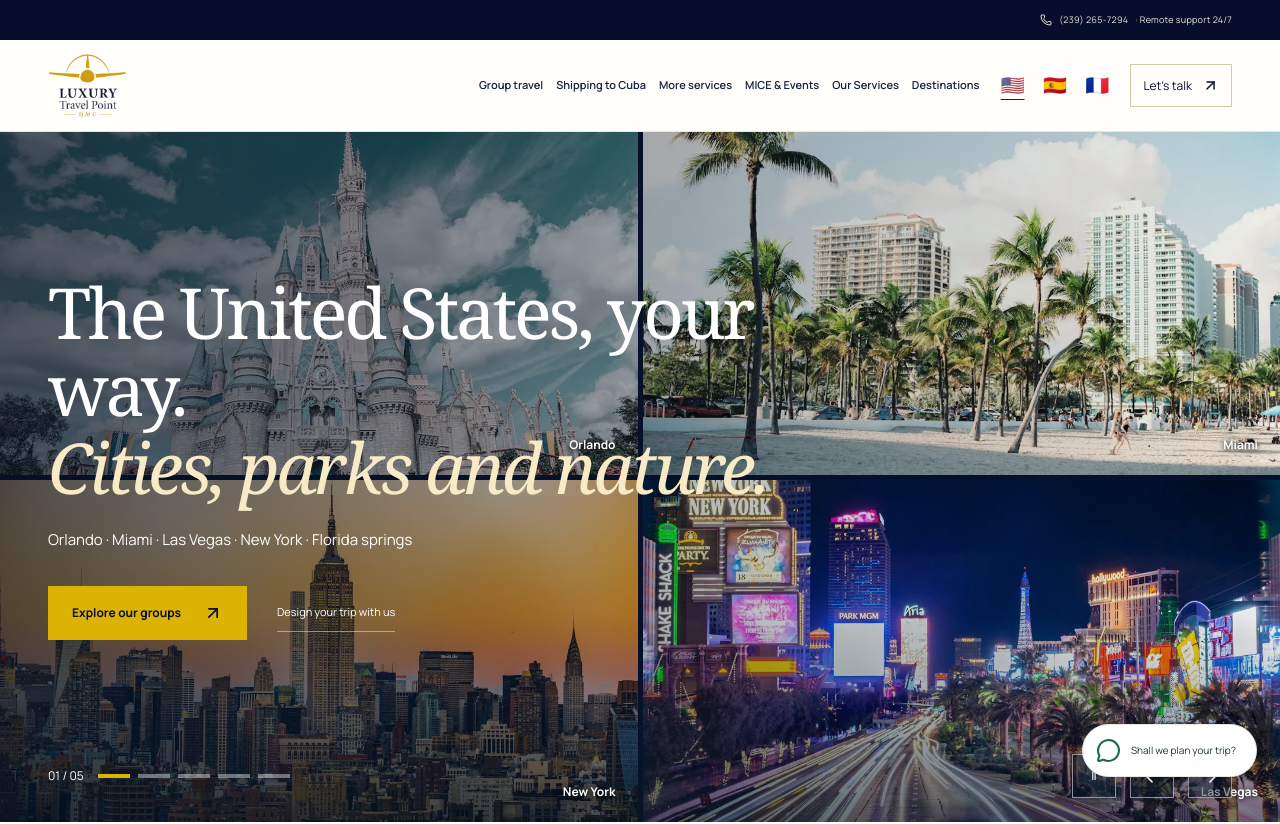
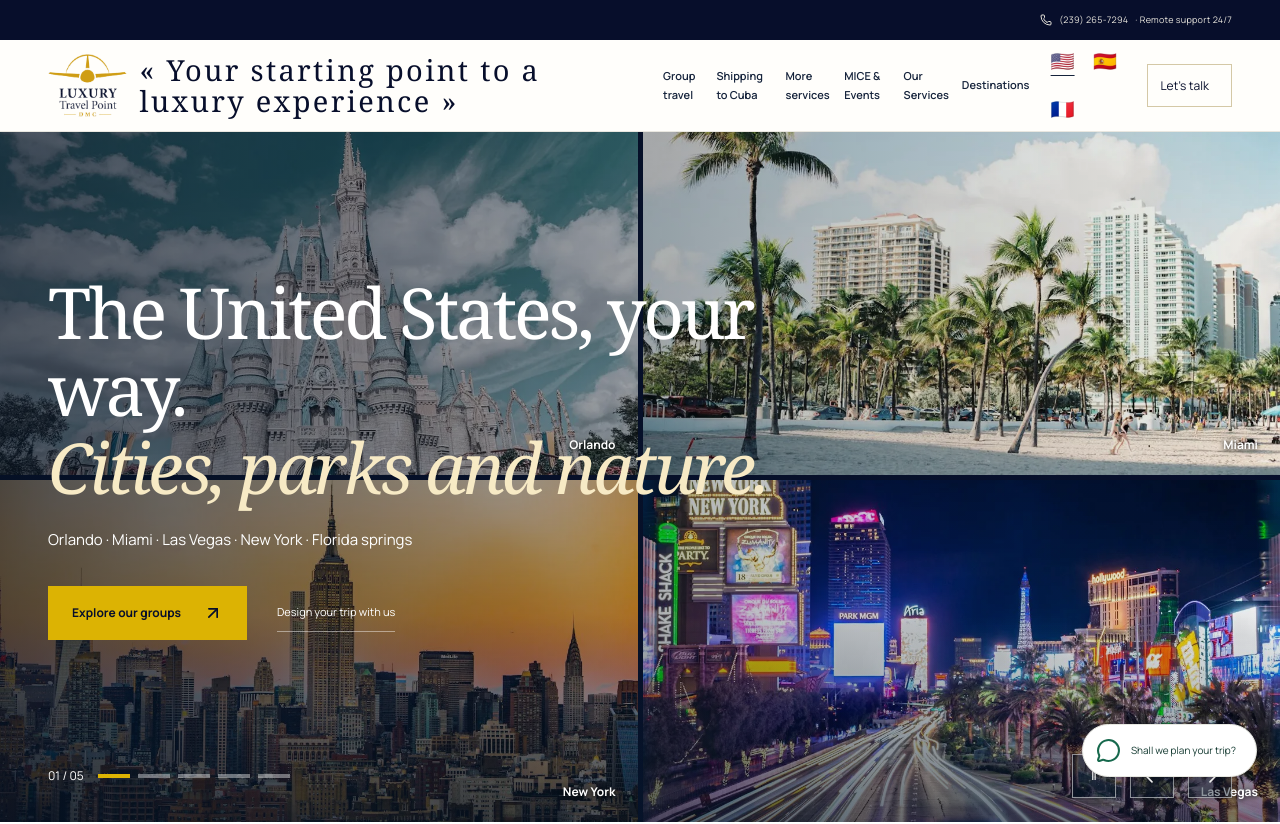
Before and after one commit to cgcartaya/aguila-cuba-express, a Next.js app: page /design-preview/luxury in a window 1280 px wide. Shown: the top 824 px of the page. Built offline with nearby package versions, Linux system fonts and the light colour scheme; no server answers; the database is empty.

Commit message:
Position Luxury slogan below the logo

```diff
--- a/components/landing/luxury/LuxuryLanding.tsx
+++ b/components/landing/luxury/LuxuryLanding.tsx
@@ -72,7 +72,7 @@ function LuxuryContent({ initialPackages, initialError, initialShipping }: { ini
     <script type="application/ld+json" dangerouslySetInnerHTML={{ __html: JSON.stringify(structuredData).replace(/</g, '\\u003c') }} />
     <a href="#contenido" className={s.skip}>Saltar al contenido</a>
     <div className={s.topbar}><a href={`tel:${contact.tel}`}><Phone size={12} /> {contact.phone}<span> · Atención a distancia 24/7</span></a></div>
-    <header className={s.header}><nav className={s.nav} aria-label="Navegación principal"><a className={s.brand} href="#inicio" aria-label="Luxury Travel Point, inicio"><Image src="/luxury/dmc-brand.webp" width={480} height={387} alt="Luxury Travel Point" preload /></a><div className={s.desktopNav}><a href="#destinos">Viajes en grupo</a>{cruise && <a href="#cruceros">Cruceros</a>}<a href="#envios">Envíos a Cuba</a><a href="#servicios">Más servicios</a>{dmcLinks}</div><LanguageSelector /><a className={s.headerContact} href="#contacto">Hablemos <ArrowUpRight size={17} /></a><details className={s.mobileMenu}><summary>Menú</summary><div><a href="#destinos">Viajes en grupo</a>{cruise && <a href="#cruceros">Cruceros</a>}<a href="#envios">Envíos a Cuba</a><a href="#servicios">Más servicios</a>{dmcLinks}<a href="#contacto">Contacto</a></div></details></nav></header>
+    <header className={s.header}><nav className={s.nav} aria-label="Navegación principal"><a className={s.brand} href="#inicio" aria-label="Luxury Travel Point, inicio"><Image src="/luxury/dmc-brand.webp" width={480} height={387} alt="Luxury Travel Point" preload /><span className={s.brandSlogan} lang="en" translate="no">« Your starting point to a luxury experience »</span></a><div className={s.desktopNav}><a href="#destinos">Viajes en grupo</a>{cruise && <a href="#cruceros">Cruceros</a>}<a href="#envios">Envíos a Cuba</a><a href="#servicios">Más servicios</a>{dmcLinks}</div><LanguageSelector /><a className={s.headerContact} href="#contacto">Hablemos <ArrowUpRight size={17} /></a><details className={s.mobileMenu}><summary>Menú</summary><div><a href="#destinos">Viajes en grupo</a>{cruise && <a href="#cruceros">Cruceros</a>}<a href="#envios">Envíos a Cuba</a><a href="#servicios">Más servicios</a>{dmcLinks}<a href="#contacto">Contacto</a></div></details></nav></header>
     <main id="contenido">
       <HeroGallery />
       <div className={s.container}><GroupExplorer packages={packages} error={catalogError}/><TravelExplorer minMonth={minMonth} packages={packages}/></div>
@@ -95,7 +95,7 @@ function LuxuryContent({ initialPackages, initialError, initialShipping }: { ini
       <section className={s.faqSection}><div className={s.container}><div><p className={s.eyebrow}>ANTES DE EMPEZAR</p><h2>Resolvemos<br />tus <em>dudas.</em></h2><p>Y si te queda alguna más,<br />estamos a un mensaje.</p><a className={s.textButton} href={consult('sus servicios')} {...external}>Hablar con el equipo <ArrowUpRight size={17} /></a></div><div className={s.faqList}>{faqs.map(([q,a]) => <details key={q}><summary>{q}<span>+</span></summary><p>{a}</p></details>)}</div></div></section>
       <section id="contacto" className={s.contact}><div className={s.container}><div className={s.contactLead}><p className={s.eyebrow}>TU PRÓXIMO VIAJE EMPIEZA CON UNA CONVERSACIÓN</p><h2>¿Y si empezamos<br />a <em>planearlo?</em></h2><p>Visítanos en Lehigh Acres o cuéntanos tu idea desde donde estés. Estamos para ayudarte.</p><a className={s.goldButton} href={consult('planificar mi próximo viaje')} {...external}>Conversemos por WhatsApp <MessageCircle size={20} /></a></div><div className={s.contactInfo}><div><Phone size={21}/><div><small>LLÁMANOS O ESCRÍBENOS</small><a href={`tel:${contact.tel}`}>{contact.phone}</a><span>Atención a distancia 24/7</span></div></div><div><MapPin size={21}/><div><small>VISÍTANOS</small><p>{contact.address}</p><a className={s.directions} href={contact.maps} {...external}>Abrir en Google Maps <ArrowUpRight size={15}/></a></div></div><div><Clock3 size={21}/><div><small>HORARIO DE OFICINA</small><p>Lunes–sábado: 10 a. m.–6 p. m.<br/>Domingos: 10 a. m.–4 p. m.</p><span>Te recibimos cualquier día fuera de horario con consulta previa. Atención en línea las 24 horas.</span></div></div><a className={s.email} href={`mailto:${contact.email}`}>{contact.email} <ArrowUpRight size={16}/></a></div></div></section>
     </main>
-    <footer className={s.footer}><div className={s.container}><a className={s.footerBrand} href="#inicio"><Image src="/luxury/dmc-brand.webp" alt="Luxury Travel Point DMC" width={480} height={387}/></a><p>Your starting point<br/>to a luxury experience.</p><div><a href="https://www.facebook.com/share/1EjE5oAU7L/" {...external}>Facebook <ArrowUpRight size={14}/></a><a href="https://www.instagram.com/luxurytravelpoint/" {...external}>Instagram <ArrowUpRight size={14}/></a><a href="https://www.tiktok.com/@luxurytravelpoint" {...external}>TikTok <ArrowUpRight size={14}/></a></div></div><div className={`${s.container} ${s.footerBottom}`}><span>© {now.getFullYear()} Luxury Travel Point</span><span>Lehigh Acres, Florida · Viajes y multiservicios</span><a href="/login">Iniciar sesión <ArrowUpRight size={13}/></a></div></footer>
+    <footer className={s.footer}><div className={s.container}><a className={s.footerBrand} href="#inicio"><Image src="/luxury/dmc-brand.webp" alt="Luxury Travel Point DMC" width={480} height={387}/><span className={s.brandSlogan} lang="en" translate="no">« Your starting point to a luxury experience »</span></a><div><a href="https://www.facebook.com/share/1EjE5oAU7L/" {...external}>Facebook <ArrowUpRight size={14}/></a><a href="https://www.instagram.com/luxurytravelpoint/" {...external}>Instagram <ArrowUpRight size={14}/></a><a href="https://www.tiktok.com/@luxurytravelpoint" {...external}>TikTok <ArrowUpRight size={14}/></a></div></div><div className={`${s.container} ${s.footerBottom}`}><span>© {now.getFullYear()} Luxury Travel Point</span><span>Lehigh Acres, Florida · Viajes y multiservicios</span><a href="/login">Iniciar sesión <ArrowUpRight size={13}/></a></div></footer>
     <a className={s.floatingWhatsapp} href={consult('sus viajes y servicios')} {...external} aria-label="Contactar a Luxury Travel Point por WhatsApp"><MessageCircle size={25}/><span>¿Planeamos tu viaje?</span></a>
   </div>,language);
 }
```
